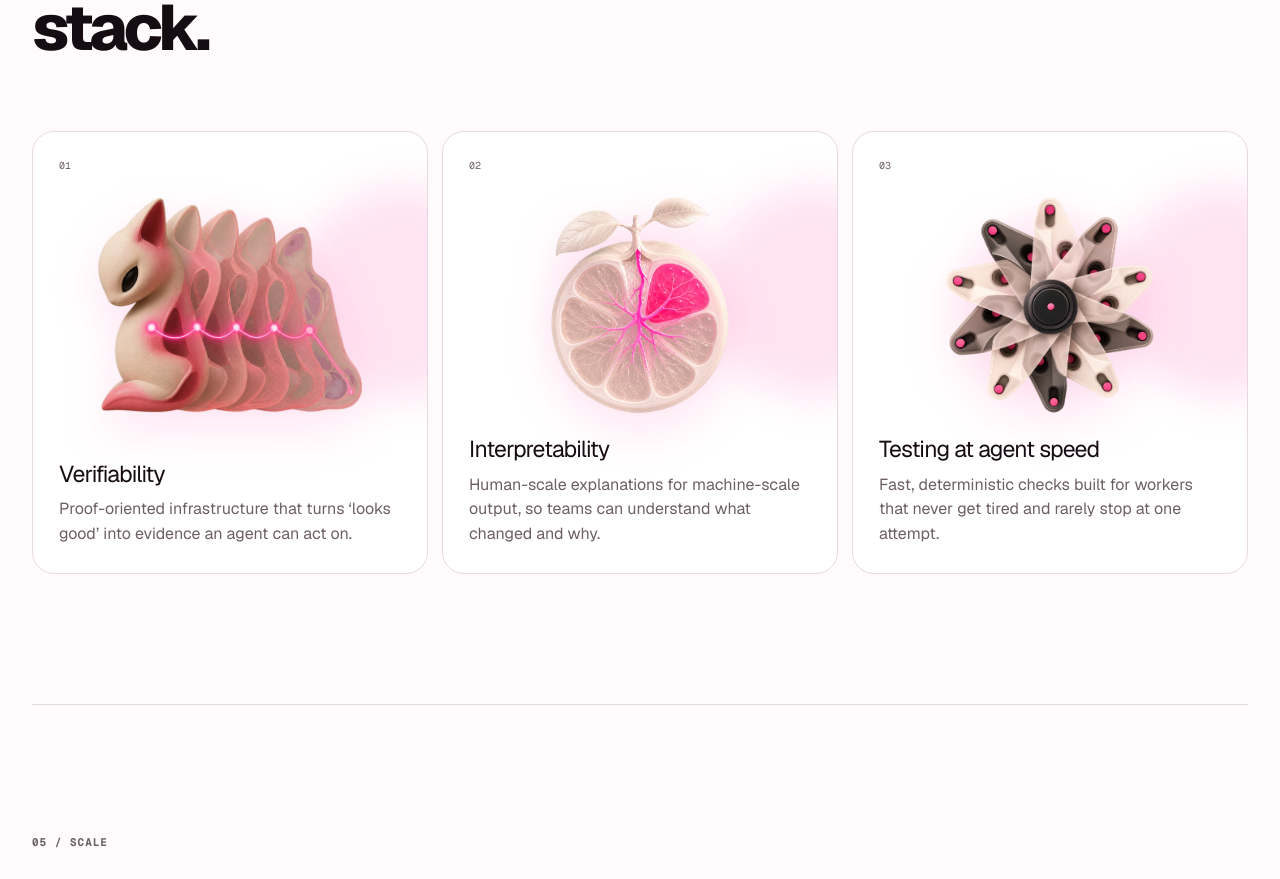
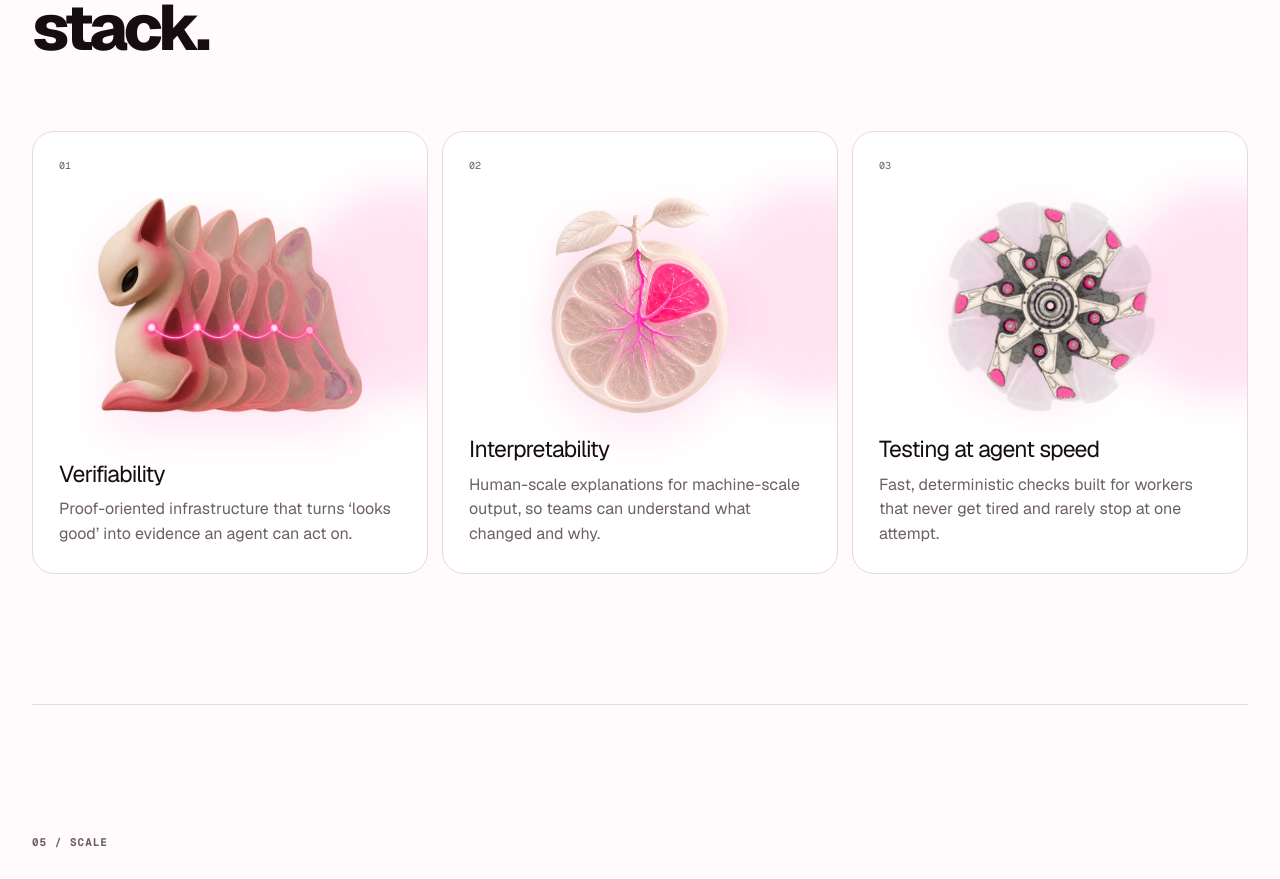
Before and after one commit to mutating/site, a Next.js app: page / in a window 1280 px wide. Shown: the part 3768-4647 px from the top of the page. Built offline with nearby package versions, Linux system fonts and the light colour scheme.

Commit message:
Animate testing speed rotor illustration

```diff
--- a/app/globals.css
+++ b/app/globals.css
@@ -1118,6 +1118,18 @@ a.section-index:focus-visible {
   filter: drop-shadow(
     0 16px 24px color-mix(in srgb, var(--hot) 13%, transparent)
   );
+}
+
+.pillar-card__rotor {
+  transform-origin: 50% 50%;
+  animation: pillar-rotor-spin 36s linear infinite;
+  will-change: transform;
+}
+
+@keyframes pillar-rotor-spin {
+  to {
+    transform: rotate(1turn);
+  }
 }
 
 .pillar-card h3 {
--- a/app/page.tsx
+++ b/app/page.tsx
@@ -678,7 +678,7 @@ const pillars = [
     number: "03",
     title: "Testing at agent speed",
     copy: "Fast, deterministic checks built for workers that never get tired and rarely stop at one attempt.",
-    image: "/pillar-testing-speed-v1.png",
+    image: "/pillar-testing-speed-rotor-v2.png",
   },
 ];
 
@@ -1862,7 +1862,11 @@ export default function Home() {
             <article className="pillar-card" key={pillar.number}>
               <span className="pillar-card__number">{pillar.number}</span>
               <div className="pillar-card__visual" aria-hidden="true">
-                <img src={pillar.image} alt="" />
+                <img
+                  className={pillar.number === "03" ? "pillar-card__rotor" : undefined}
+                  src={pillar.image}
+                  alt=""
+                />
               </div>
               <h3>{pillar.title}</h3>
               <p>{pillar.copy}</p>
--- a/scripts/prepare-pillar-assets.mjs
+++ b/scripts/prepare-pillar-assets.mjs
@@ -6,7 +6,10 @@ const assetPaths = [
   "public/pillar-verifiability-v1.png",
   "public/pillar-interpretability-v1.png",
   "public/pillar-testing-speed-v1.png",
+  "public/pillar-testing-speed-rotor-v2.png",
 ];
+const requestedPaths = process.argv.slice(2);
+const pathsToPrepare = requestedPaths.length > 0 ? requestedPaths : assetPaths;
 
 function removeGreenSpill(data, width, height, channels, warmRightEdge = false) {
   for (let pixel = 0; pixel < width * height; pixel += 1) {
@@ -53,7 +56,7 @@ function removeGreenSpill(data, width, height, channels, warmRightEdge = false)
   }
 }
 
-for (const relativePath of assetPaths) {
+for (const relativePath of pathsToPrepare) {
   const assetPath = path.resolve(relativePath);
   const decoded = await sharp(assetPath)
     .ensureAlpha()
@@ -94,4 +97,4 @@ for (const relativePath of assetPaths) {
   await fs.rename(temporaryPath, assetPath);
 }
 
-console.log(`Prepared ${assetPaths.length} transparent pillar assets.`);
+console.log(`Prepared ${pathsToPrepare.length} transparent pillar assets.`);
```
Also changed, not shown: public/pillar-testing-speed-rotor-v2.png (added), 1 other file (tests, documents, lock files or other folders).
